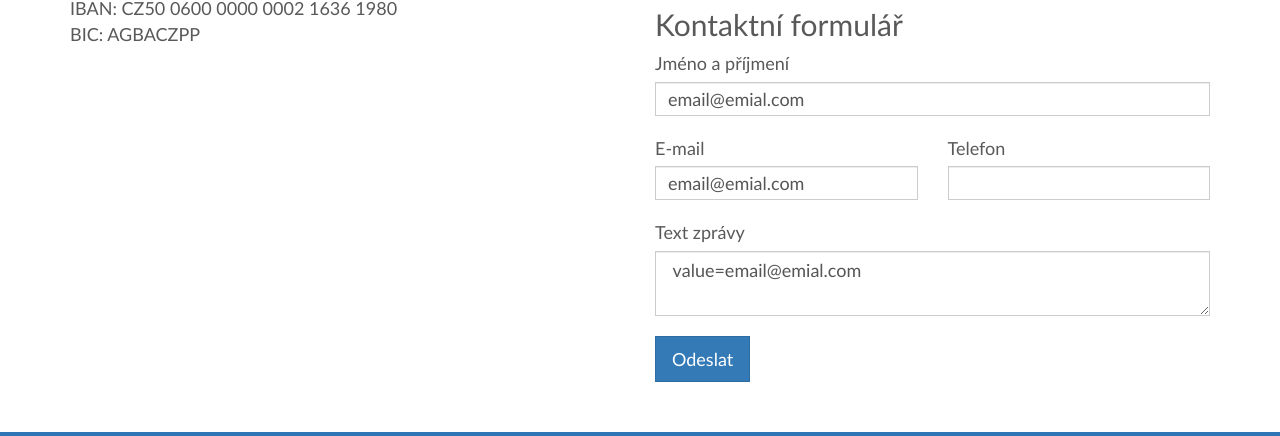
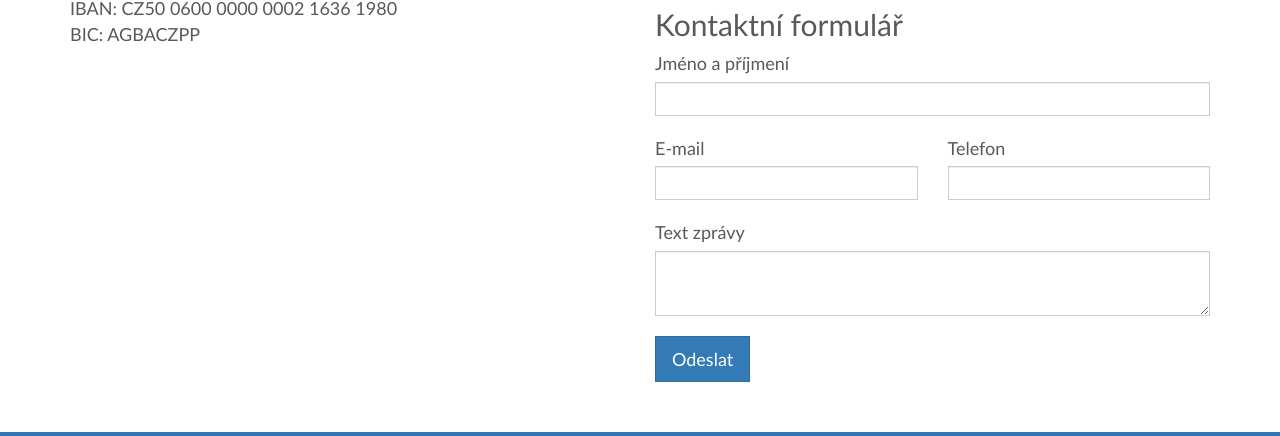
Before and after one commit to KubaDotVaclavik/systatika, a plain HTML site: page index1.html in a window 1280 px wide. Shown: the part 4178-4614 px from the top of the page. Drawn offline with Linux system fonts and the light colour scheme; some packages are replaced by stand-ins of ours.

Commit message:
vučištění formuláře

```diff
--- a/index1.html
+++ b/index1.html
@@ -370,13 +370,13 @@
 
               <div class="form-group col-xs-12 ">
                 <label class="control-label" for="contact-form-name">Jméno a příjmení</label>
-                <input value="email@emial.com" type="text" class="form-control" id="contact-form-name" name="name" />
+                <input type="text" class="form-control" id="contact-form-name" name="name" />
                 <span id="contact-form-name-info" class="help-block"></span>
               </div>
 
               <div class="form-group col-xs-6 ">
                 <label class="control-label" for="contact-form-email">E-mail</label>
-                <input value="email@emial.com" type="email" class="form-control" id="contact-form-email" name="email" />
+                <input type="email" class="form-control" id="contact-form-email" name="email" />
                 <span id="contact-form-email-info" class="help-block"></span>
               </div>
 
@@ -388,7 +388,7 @@
 
               <div class="form-group col-xs-12 ">
                 <label class="control-label" for="contact-form-text">Text zprávy</label>
-                <textarea type="text" class="form-control" id="contact-form-text" name="text" maxlength="550"> value=email@emial.com</textarea>
+                <textarea type="text" class="form-control" id="contact-form-text" name="text" maxlength="550"></textarea>
                 <span id="contact-form-text-info" class="help-block"></span>
               </div>
 
```
